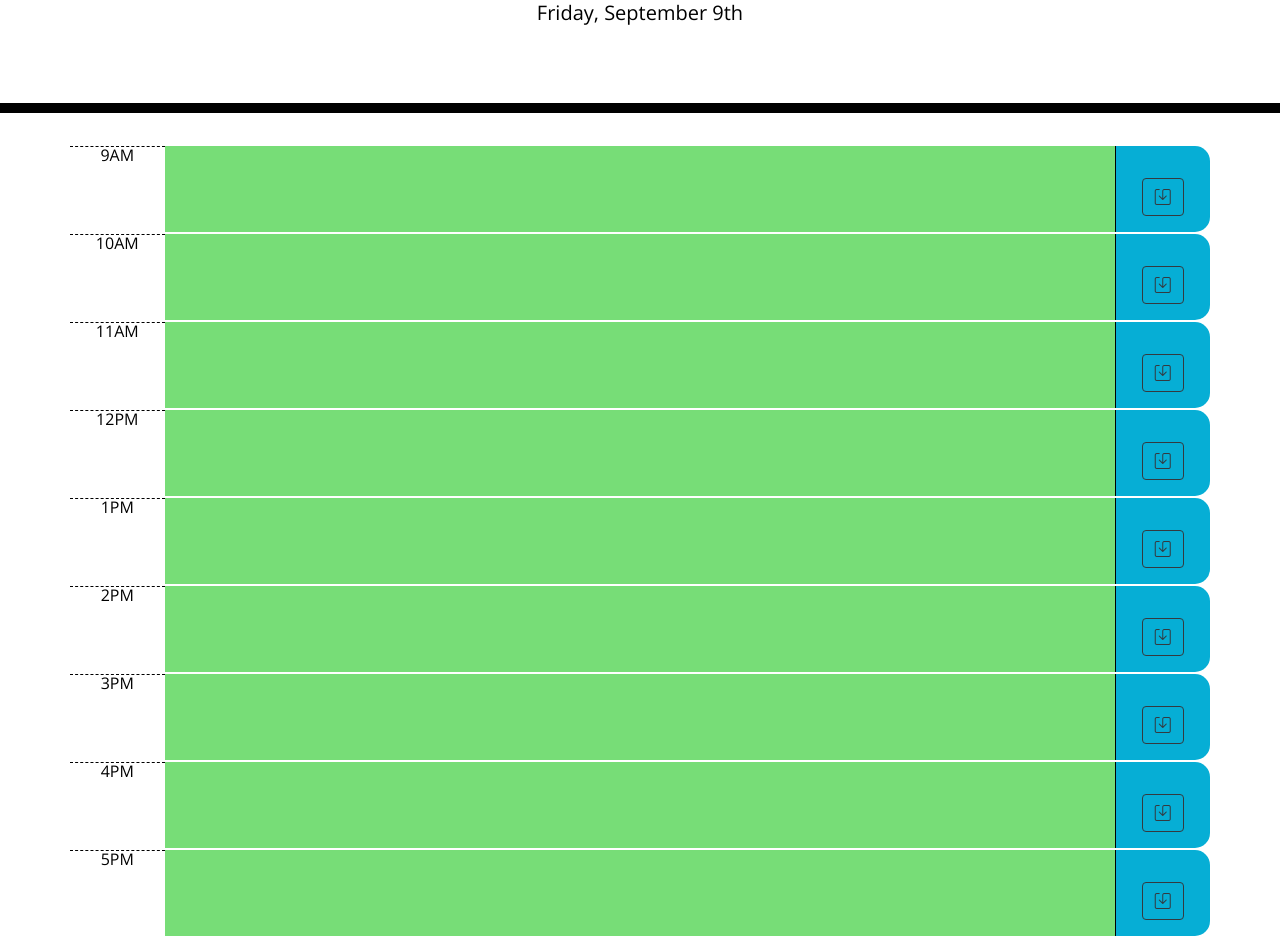
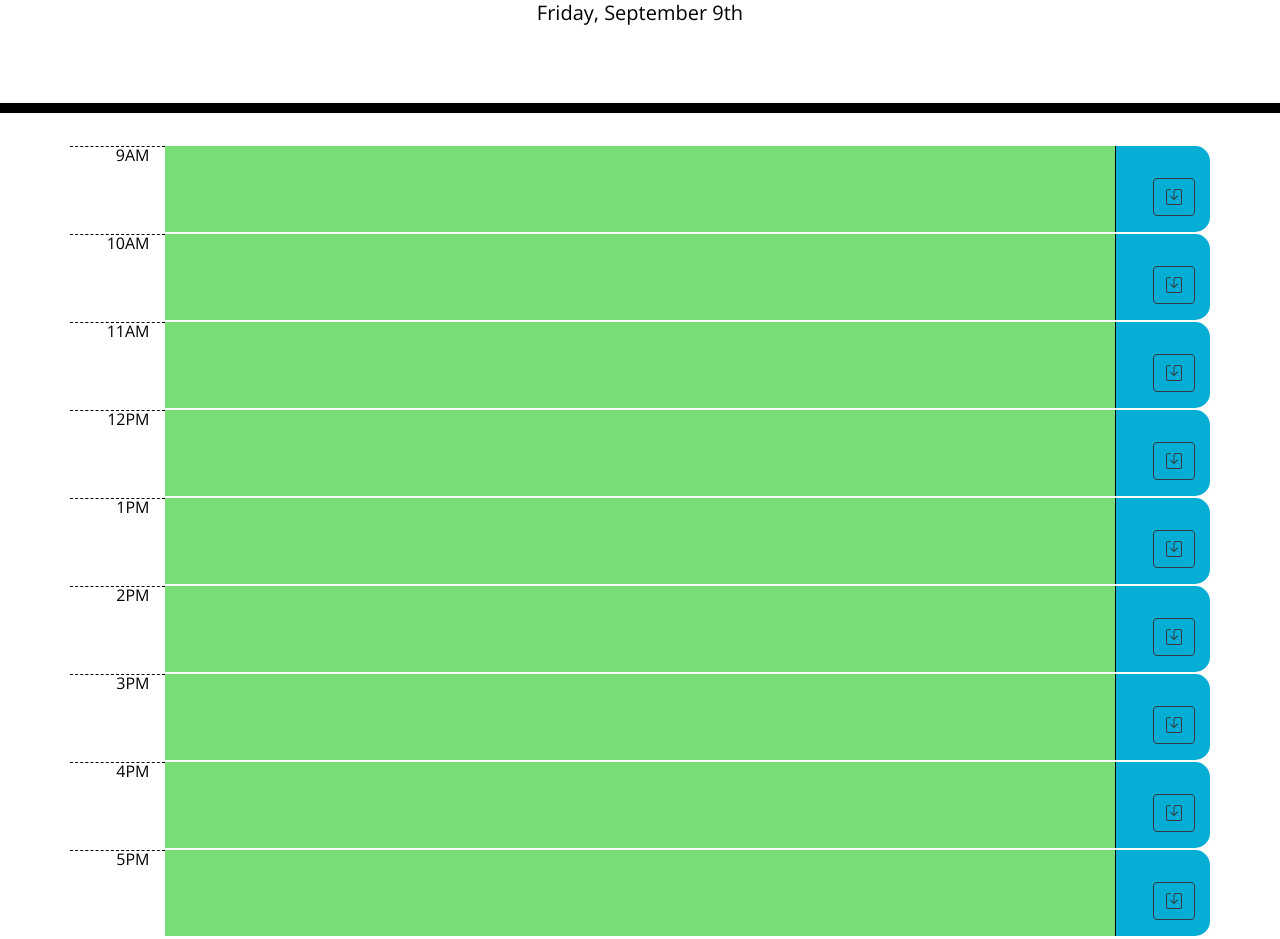
Before and after one commit to JBrendon15/Work-Day-Scheduler, a plain HTML site: page index.html in a window 1280 px wide. Shown: the part 191-1130 px from the top of the page. Drawn offline with nearby package versions, Linux system fonts and the light colour scheme.

Commit message:
added some variables into logic.js

```diff
--- a/assets/js/logic.js
+++ b/assets/js/logic.js
@@ -1,2 +1,6 @@
-let realTime = $('#currentDay');
-realTime.text(moment().format('dddd, MMMM Do'));
+let currentDay = $('#currentDay');
+currentDay.text(moment().format('dddd, MMMM Do'));
+
+
+let scheduleTime = $('#schedule-time')
+let format = 'hh:mm:ss'
--- a/index.html
+++ b/index.html
@@ -31,8 +31,17 @@
     </header>
     <div class="container">
       <!-- Timeblocks go here -->
-      <div class="row text-center mb-2">
-        <div class="col border-left-0 hour">9AM</div>
+      <div class="row text-right mb-2">
+        <div class="col hour">9AM</div>
+        <div class="col-10 future input-group">
+          <textarea class="form-control bg-transparent border-0" aria-label="With textarea" id="schedule-time"></textarea>
+        </div>
+        <div class="col saveBtn">
+          <i id="save-button" class="bi bi-save btn btn-outline-dark"></i>
+        </div>
+      </div>
+      <div class="row text-right mb-2">
+        <div class="col hour">10AM</div>
         <div class="col-10 future input-group">
           <textarea class="form-control bg-transparent border-0" aria-label="With textarea"></textarea>
         </div>
@@ -40,8 +49,8 @@
           <i id="save-button" class="bi bi-save btn btn-outline-dark"></i>
         </div>
       </div>
-      <div class="row text-center mb-2">
-        <div class="col border-left-0 hour">10AM</div>
+      <div class="row text-right mb-2">
+        <div class="col hour">11AM</div>
         <div class="col-10 future input-group">
           <textarea class="form-control bg-transparent border-0" aria-label="With textarea"></textarea>
         </div>
@@ -49,8 +58,8 @@
           <i id="save-button" class="bi bi-save btn btn-outline-dark"></i>
         </div>
       </div>
-      <div class="row text-center mb-2">
-        <div class="col border-left-0 hour">11AM</div>
+      <div class="row text-right mb-2">
+        <div class="col hour">12PM</div>
         <div class="col-10 future input-group">
           <textarea class="form-control bg-transparent border-0" aria-label="With textarea"></textarea>
         </div>
@@ -58,8 +67,8 @@
           <i id="save-button" class="bi bi-save btn btn-outline-dark"></i>
         </div>
       </div>
-      <div class="row text-center mb-2">
-        <div class="col border-left-0 hour">12PM</div>
+      <div class="row text-right mb-2">
+        <div class="col hour">1PM</div>
         <div class="col-10 future input-group">
           <textarea class="form-control bg-transparent border-0" aria-label="With textarea"></textarea>
         </div>
@@ -67,8 +76,8 @@
           <i id="save-button" class="bi bi-save btn btn-outline-dark"></i>
         </div>
       </div>
-      <div class="row text-center mb-2">
-        <div class="col border-left-0 hour">1PM</div>
+      <div class="row text-right mb-2">
+        <div class="col hour">2PM</div>
         <div class="col-10 future input-group">
           <textarea class="form-control bg-transparent border-0" aria-label="With textarea"></textarea>
         </div>
@@ -76,8 +85,8 @@
           <i id="save-button" class="bi bi-save btn btn-outline-dark"></i>
         </div>
       </div>
-      <div class="row text-center mb-2">
-        <div class="col border-left-0 hour">2PM</div>
+      <div class="row text-right mb-2">
+        <div class="col hour">3PM</div>
         <div class="col-10 future input-group">
           <textarea class="form-control bg-transparent border-0" aria-label="With textarea"></textarea>
         </div>
@@ -85,8 +94,8 @@
           <i id="save-button" class="bi bi-save btn btn-outline-dark"></i>
         </div>
       </div>
-      <div class="row text-center mb-2">
-        <div class="col border-left-0 hour">3PM</div>
+      <div class="row text-right mb-2">
+        <div class="col hour">4PM</div>
         <div class="col-10 future input-group">
           <textarea class="form-control bg-transparent border-0" aria-label="With textarea"></textarea>
         </div>
@@ -94,17 +103,8 @@
           <i id="save-button" class="bi bi-save btn btn-outline-dark"></i>
         </div>
       </div>
-      <div class="row text-center mb-2">
-        <div class="col border-left-0 hour">4PM</div>
-        <div class="col-10 future input-group">
-          <textarea class="form-control bg-transparent border-0" aria-label="With textarea"></textarea>
-        </div>
-        <div class="col saveBtn">
-          <i id="save-button" class="bi bi-save btn btn-outline-dark"></i>
-        </div>
-      </div>
-      <div class="row text-center mb-2">
-        <div class="col border-left-0 hour">5PM</div>
+      <div class="row text-right mb-2">
+        <div class="col hour">5PM</div>
         <div class="col-10 future input-group">
           <textarea class="form-control bg-transparent border-0" aria-label="With textarea"></textarea>
         </div>
```
